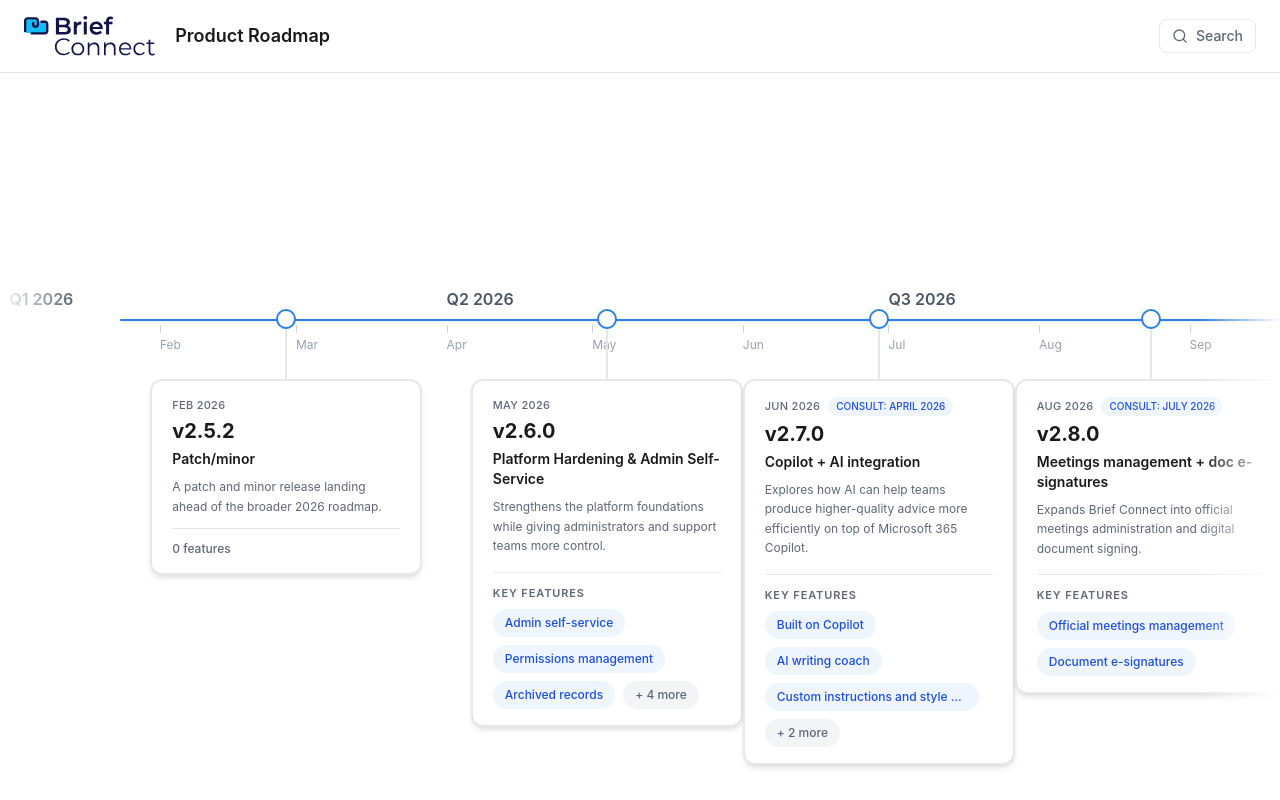
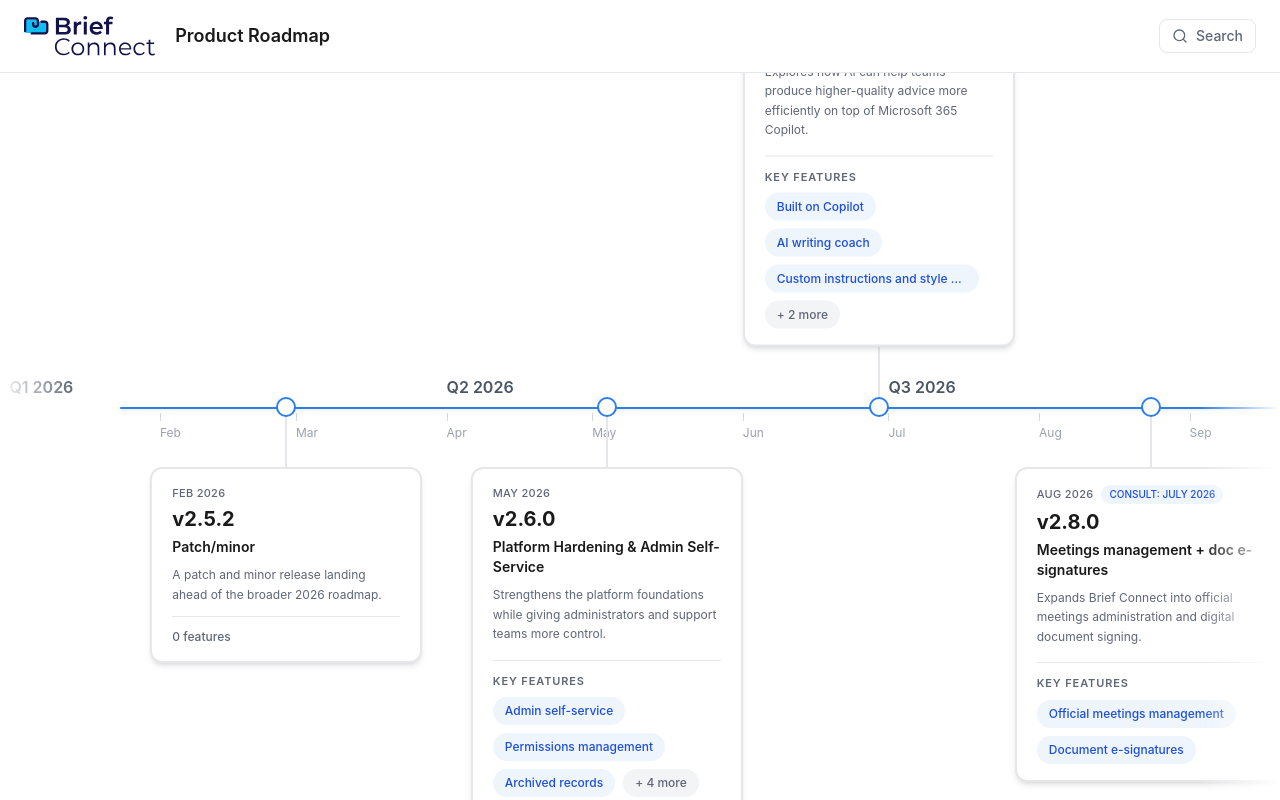
Before and after one commit to engagesquared/bc-roadmap, a React (Vite) app: page / in a window 1280 px wide. Built offline with nearby package versions, Linux system fonts and the light colour scheme.

Commit message:
more wip

```diff
--- a/src/app/components/ReleaseMarker.tsx
+++ b/src/app/components/ReleaseMarker.tsx
@@ -6,21 +6,51 @@
 const STEM_HEIGHT = 50;
 const MAX_VISIBLE_FEATURES = 3;
 
+export type ReleaseMarkerPlacement = "above" | "below";
+
 interface ReleaseMarkerProps {
   release: Release;
   position: number;
   timelineY: number;
+  placement: ReleaseMarkerPlacement;
   isSelected: boolean;
   onClick: () => void;
   onFeatureClick: (featureIndex: number) => void;
 }
 
 export const ReleaseMarker = forwardRef<HTMLDivElement, ReleaseMarkerProps>(
-  ({ release, position, timelineY, isSelected, onClick, onFeatureClick }, ref) => {
+  ({ release, position, timelineY, placement, isSelected, onClick, onFeatureClick }, ref) => {
     const month = release.estimatedDate.toLocaleDateString("en-US", { month: "short" });
     const year = release.estimatedDate.getFullYear();
     const visibleFeatures = release.features.slice(0, MAX_VISIBLE_FEATURES);
     const hiddenFeatureCount = release.features.length - visibleFeatures.length;
+    const isAbove = placement === "above";
+
+    const stemStyle = isAbove
+      ? {
+          width: 2,
+          height: STEM_HEIGHT,
+          top: `${timelineY - DOT_RADIUS - STEM_HEIGHT}px`,
+          left: -1,
+        }
+      : {
+          width: 2,
+          height: STEM_HEIGHT,
+          top: `${timelineY + DOT_RADIUS}px`,
+          left: -1,
+        };
+
+    const cardStyle = isAbove
+      ? {
+          top: `${timelineY - DOT_RADIUS - STEM_HEIGHT}px`,
+          left: 0,
+          transform: "translate(-50%, -100%)",
+        }
+      : {
+          top: `${timelineY + DOT_RADIUS + STEM_HEIGHT}px`,
+          left: 0,
+          transform: "translateX(-50%)",
+        };
 
     return (
       <motion.div
@@ -68,21 +98,12 @@
 
         <div
           className={`absolute transition-colors duration-300 ${isSelected ? "bg-[#2E7FE5]" : "bg-gray-200 group-hover:bg-[#2E7FE5]"}`}
-          style={{
-            width: 2,
-            height: STEM_HEIGHT,
-            top: `${timelineY + DOT_RADIUS}px`,
-            left: -1,
-          }}
+          style={stemStyle}
         />
 
         <div
           className={`absolute flex flex-col w-[272px] px-5 py-4 rounded-xl transition-all duration-300 shadow-md ${isSelected ? "bg-gradient-to-br from-[#2E7FE5] to-[#1E4FD8] shadow-xl shadow-[#2E7FE5]/30" : "bg-white border-2 border-gray-200 group-hover:border-[#2E7FE5] group-hover:shadow-lg"}`}
-          style={{
-            top: `${timelineY + DOT_RADIUS + STEM_HEIGHT}px`,
-            left: 0,
-            transform: "translateX(-50%)",
-          }}
+          style={cardStyle}
         >
           <div className={`flex items-center gap-2 text-[11px] font-medium uppercase tracking-wide mb-1 transition-colors duration-300 ${isSelected ? "text-white/70" : "text-[#5E6678]"}`}>
             <span className="shrink-0">{month} {year}</span>
--- a/src/app/components/Timeline.tsx
+++ b/src/app/components/Timeline.tsx
@@ -1,8 +1,9 @@
 import type { Release } from "../data/roadmap";
+import type { ReleaseMarkerPlacement } from "./ReleaseMarker";
 import { ReleaseMarker } from "./ReleaseMarker";
 import { useEffect, useRef } from "react";
 
-const TIMELINE_Y = 72;
+const TIMELINE_Y = 330;
 const START_PADDING = 160;
 const END_PADDING = 260;
 const TIMELINE_LENGTH = 2200;
@@ -10,6 +11,7 @@
 const SCROLL_CONTENT_WIDTH = START_PADDING + TIMELINE_LENGTH + END_PADDING;
 const TIMELINE_LINE_LEFT = START_PADDING - TIMELINE_LINE_INSET;
 const TIMELINE_LINE_WIDTH = TIMELINE_LENGTH + TIMELINE_LINE_INSET * 2;
+const OVERLAP_THRESHOLD = 290;
 
 function getStartOfMonth(date: Date): Date {
   return new Date(date.getFullYear(), date.getMonth(), 1);
@@ -30,6 +32,32 @@
   onFeatureClick: (releaseId: string, featureIndex: number) => void;
 }
 
+function computePlacements(
+  sortedReleases: Release[],
+  getPosition: (date: Date) => number,
+): ReleaseMarkerPlacement[] {
+  const placements: ReleaseMarkerPlacement[] = [];
+  let lastBelowPos = -Infinity;
+  let lastAbovePos = -Infinity;
+
+  for (let i = 0; i < sortedReleases.length; i++) {
+    const pos = getPosition(sortedReleases[i].estimatedDate);
+
+    if (pos - lastBelowPos >= OVERLAP_THRESHOLD) {
+      placements.push("below");
+      lastBelowPos = pos;
+    } else if (pos - lastAbovePos >= OVERLAP_THRESHOLD) {
+      placements.push("above");
+      lastAbovePos = pos;
+    } else {
+      placements.push("below");
+      lastBelowPos = pos;
+    }
+  }
+
+  return placements;
+}
+
 export function Timeline({ releases, selectedReleaseId, onReleaseClick, onFeatureClick }: TimelineProps) {
   const scrollContainerRef = useRef<HTMLDivElement>(null);
   const selectedMarkerRef = useRef<{ [key: string]: HTMLDivElement | null }>({});
@@ -40,6 +68,16 @@
   const lastReleaseDate = sortedReleases[sortedReleases.length - 1]?.estimatedDate;
   const timelineStartDate = firstReleaseDate ? getStartOfMonth(firstReleaseDate) : new Date();
   const timelineEndDate = lastReleaseDate ? getEndOfMonth(lastReleaseDate) : new Date();
+
+  const getTimelinePosition = (date: Date) => {
+    const timeRange = timelineEndDate.getTime() - timelineStartDate.getTime();
+    const timeFromStart = date.getTime() - timelineStartDate.getTime();
+    const percentageAlong = timeRange > 0 ? timeFromStart / timeRange : 0;
+
+    return START_PADDING + percentageAlong * TIMELINE_LENGTH;
+  };
+
+  const placements = computePlacements(sortedReleases, getTimelinePosition);
 
   useEffect(() => {
     const container = scrollContainerRef.current;
@@ -124,14 +162,6 @@
     });
   }, [selectedReleaseId]);
 
-  const getTimelinePosition = (date: Date) => {
-    const timeRange = timelineEndDate.getTime() - timelineStartDate.getTime();
-    const timeFromStart = date.getTime() - timelineStartDate.getTime();
-    const percentageAlong = timeRange > 0 ? timeFromStart / timeRange : 0;
-
-    return START_PADDING + percentageAlong * TIMELINE_LENGTH;
-  };
-
   const generateMonthMarkers = () => {
     const markers = [];
     const currentDate = getStartOfMonth(timelineStartDate);
@@ -199,7 +229,7 @@
         className="w-full h-full overflow-x-auto flex items-center scroll-smooth cursor-grab"
         style={{ scrollbarWidth: "thin" }}
       >
-        <div className="relative shrink-0" style={{ minWidth: `${SCROLL_CONTENT_WIDTH}px`, height: "380px" }}>
+        <div className="relative shrink-0" style={{ minWidth: `${SCROLL_CONTENT_WIDTH}px`, height: "720px" }}>
           {generateQuarterMarkers()}
 
           <div
@@ -209,12 +239,13 @@
 
           {generateMonthMarkers()}
 
-          {sortedReleases.map((release) => (
+          {sortedReleases.map((release, index) => (
             <ReleaseMarker
               key={release.id}
               release={release}
               position={getTimelinePosition(release.estimatedDate)}
               timelineY={TIMELINE_Y}
+              placement={placements[index]}
               isSelected={selectedReleaseId === release.id}
               onClick={() => onReleaseClick(release.id)}
               onFeatureClick={(featureIndex) => onFeatureClick(release.id, featureIndex)}
```
